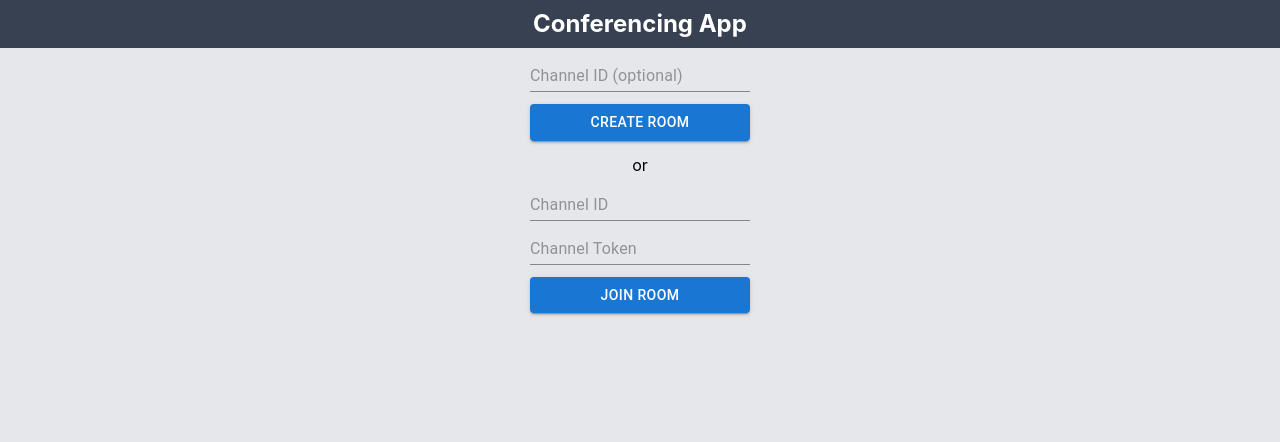
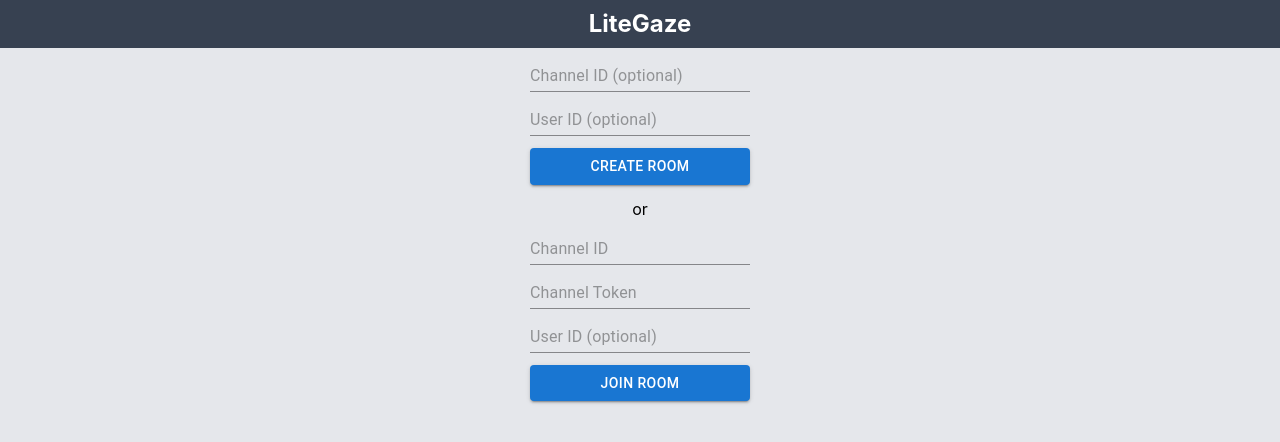
Before and after one commit to yamakov03/conference-web, a React (Create React App) app in the folder client/: page / in a window 1280 px wide. Shown: the top 442 px of the page. Built offline with nearby package versions, Linux system fonts and the light colour scheme; no server answers; what agora-rtc-sdk-ng would draw is missing.

Commit message:
UI updates + set unique Uid functionality

```diff
--- a/client/package.json
+++ b/client/package.json
@@ -6,6 +6,7 @@
   "dependencies": {
     "@emotion/react": "^11.11.4",
     "@emotion/styled": "^11.11.5",
+    "@material-tailwind/react": "^2.1.9",
     "@mui/icons-material": "^5.15.14",
     "@mui/material": "^5.15.14",
     "@testing-library/jest-dom": "^5.17.0",
--- a/client/src/App.jsx
+++ b/client/src/App.jsx
@@ -8,10 +8,12 @@ function App() {
   const [joined, setJoined] = useState(false);
   const [token, setToken] = useState("");
   const [channel, setChannel] = useState("");
+  const [user, setUser] = useState("");
 
   const createRoom = async (event) => {
     event.preventDefault();
     const channelId = channel || Math.random().toString(36).substring(2, 15);
+    const userId = user || Math.random().toString(36).substring(2, 15);
 
     const response = await fetch(`/api/token?channelId=${channelId}`, {
       method: "GET",
@@ -24,18 +26,21 @@ function App() {
 
     setToken(token);
     setChannel(channelId);
+    setUser(userId);
     setJoined(true);
   };
 
   const joinExistingRoom = async (event) => {
     event.preventDefault();
+    const userId = user || Math.random().toString(36).substring(2, 15);
+    setUser(userId);
     setJoined(true);
   };
 
   return (
     <div className='bg-gray-200 h-screen' >
       <div className="flex flex-col items-center gap-3 ">
-        <h1 className='py-2 text-2xl font-bold text-white text-center bg-gray-700 w-full'>Conferencing App</h1>
+        <h1 className='py-2 text-2xl font-bold text-white text-center bg-gray-700 w-full'>LiteGaze</h1>
         {!joined && (
           <div className='flex flex-col items-center gap-3'>
             <form onSubmit={createRoom} className='gap-3 flex-col flex'>
@@ -44,6 +49,12 @@ function App() {
                 name="channelId"
                 placeholder="Channel ID (optional)"
                 onChange={(e) => setChannel(e.target.value)}
+              />
+              <Input
+                type="text"
+                name="userId"
+                placeholder="User ID (optional)"
+                onChange={(e) => setUser(e.target.value)}
               />
               <Button type="submit" variant="contained">Create Room</Button>
             </form>
@@ -63,13 +74,19 @@ function App() {
                 placeholder="Channel Token"
                 onChange={(e) => setToken(e.target.value)}
               />
+              <Input
+                type="text"
+                name="userId"
+                placeholder="User ID (optional)"
+                onChange={(e) => setUser(e.target.value)}
+              />
               <Button type="submit" variant="contained">Join Room</Button>
             </form>
           </div>
         )}
       </div>
 
-      {joined && <VideoRoom token={token} channel={channel} />}
+      {joined && <VideoRoom token={token} channel={channel} userId={user} />}
     </div>
   );
 }
--- a/client/src/components/VideoPlayer.jsx
+++ b/client/src/components/VideoPlayer.jsx
@@ -159,15 +159,14 @@ export const VideoPlayer = ({ user, isLocalUser, localUserUid, users, isReceiver
           >
             Leave Call
           </Button>
-          <p>
-            Your user ID: {user.uid}
-          </p>
+
           <label>
             <Select
               value={selectedRecipient}
               placeholder='Select recipient'
               onChange={(e) => setSelectedRecipient(e.target.value)}
               displayEmpty
+              className='bg-white'
               renderValue={(value) => {
                 if (!value) {
                   return <em>Select recipient</em>;
@@ -186,6 +185,12 @@ export const VideoPlayer = ({ user, isLocalUser, localUserUid, users, isReceiver
             </Select>
           </label>
 
+          <div className='absolute end-1 bottom-1 rounded-md text-white font-bold p-2'>
+          <p>
+            Your user ID: {user.uid}
+          </p>
+          </div>
+
         </div>
       )}
     </div>
--- a/client/src/components/VideoRoom.jsx
+++ b/client/src/components/VideoRoom.jsx
@@ -1,6 +1,7 @@
 import React, { useEffect, useState } from 'react';
 import AgoraRTC from 'agora-rtc-sdk-ng';
 import { VideoPlayer } from './VideoPlayer';
+import Tooltip from '@mui/material/Tooltip';
 
 const APP_ID = process.env.REACT_APP_AGORA_APP_ID
 
@@ -9,7 +10,7 @@ const client = AgoraRTC.createClient({
   codec: 'vp8',
 });
 
-export const VideoRoom = ({ token, channel }) => {
+export const VideoRoom = ({ token, channel, userId }) => {
   console.log(APP_ID, token, channel)
   const [users, setUsers] = useState([]);
   const [localTracks, setLocalTracks] = useState([]);
@@ -46,7 +47,7 @@ export const VideoRoom = ({ token, channel }) => {
     client.on('user-left', handleUserLeft);
 
     client
-      .join(APP_ID, channel, token, null)
+      .join(APP_ID, channel, token, userId)
       .then((uid) =>
         Promise.all([
           AgoraRTC.createMicrophoneAndCameraTracks(),
@@ -110,8 +111,8 @@ export const VideoRoom = ({ token, channel }) => {
 
   return (
     <div className='flex justify-center items-center'>
-      <div className='absolute top-0 end-0'>
-        <p>User views Log</p>
+      <div className='absolute top-1 end-1 rounded-md bg-white p-2'>
+        <p className='font-bold'>User Views Log</p>
         <ul>
           {
             Object.entries(usersViewMap)
@@ -143,14 +144,20 @@ export const VideoRoom = ({ token, channel }) => {
       </div>
 
 
-      <div className='absolute bottom-[78px] start-0'>
-        <p className='truncate w-[400px] cursor-pointer' onClick={() => { navigator.clipboard.writeText(channel) }}>
-          Call ID: {channel}
-        </p>
-        <p className='truncate w-[400px] cursor-pointer' onClick={() => { navigator.clipboard.writeText(token) }}>
-          Call Token: {token}
-        </p>
+      <div className='absolute start-1 bottom-1 rounded-md bg-white p-2'>
+        <Tooltip title="Copy call ID">
+          <p className='font-bold truncate w-[200px] cursor-pointer hover:bg-slate-200 rounded-md p-1' data-tooltip-target="call" onClick={() => { navigator.clipboard.writeText(channel) }}>
+            Call ID: {channel}
+          </p>
+        </Tooltip>
+        <Tooltip title="Copy call token">
+          <p className='font-bold truncate w-[200px] cursor-pointer hover:bg-slate-200 rounded-md p-1' data-tooltip-target="token" onClick={() => { navigator.clipboard.writeText(token) }}>
+            Call Token: {token}
+          </p>
+        </Tooltip>
+
       </div>
+
     </div>
   );
 };
```
Also changed, not shown: 2 other files (tests, documents, lock files or other folders).
